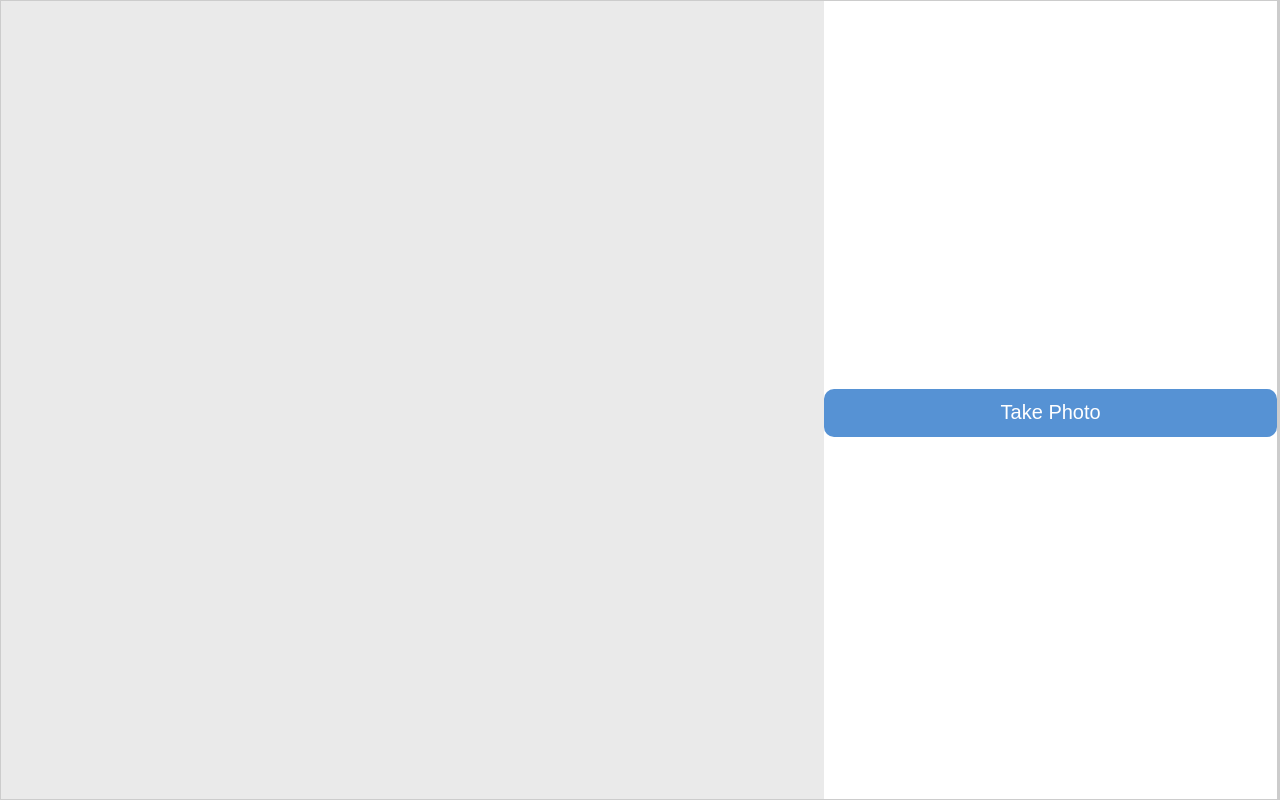
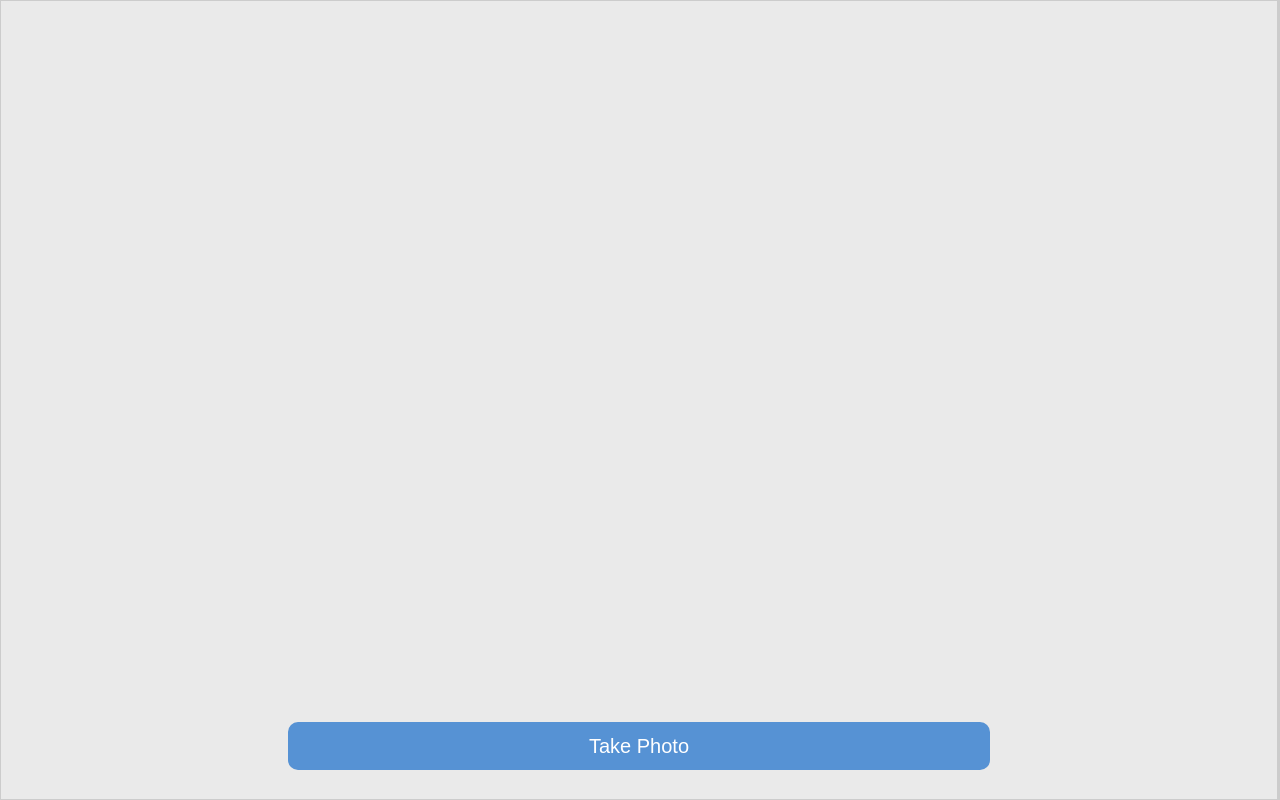
Before and after one commit to harrydnewman/Capstone, a React (Vite) app in the folder frontend/: page /test in a window 1280 px wide. Built offline with nearby package versions, Linux system fonts and the light colour scheme; no server answers.

Commit message:
frontend camera working

```diff
--- a/frontend/src/pages/Test.jsx
+++ b/frontend/src/pages/Test.jsx
@@ -5,20 +5,30 @@
 
 export default function Test() {
     const [expanded, setExpanded] = useState(false);
-    const [image, setImage] = useState(null)
+    const [showTakeButton, setShowTakeButton] = useState(true)
+    const [image, setImage] = useState(null);
+    const [flashActive, setFlashActive] = useState(false);
     const webcamRef = useRef(null);
+
+    const FLASH_DURATION = 400;
 
 useEffect(() => {
     if (image) {
-            console.log("Image state updated!", image);
+        const timer = setTimeout(() => {
             setExpanded(prev => !prev);
-            // You can perform other logic here
+
+        }, FLASH_DURATION);
+        return () => clearTimeout(timer);
     }
 }, [image]);
 
+
     const handleClick = () => {
         console.log('Button clicked!');
+        setFlashActive(true);
         capture()
+        setShowTakeButton(prev => !prev)
+        setTimeout(() => setFlashActive(false), FLASH_DURATION);
     };
     const capture = React.useCallback(
         () => {
@@ -32,6 +42,7 @@
     return (
         <div className={styles.container}>
             <div className={`${styles.box} ${expanded ? styles.leftCollapsed : styles.leftExpanded}`}>
+                {flashActive && <div className={styles.flashOverlay}></div>}
                 {/* <button onClick={() => handleClick()}>Toggle</button> */}
                 <div className={styles.webcamDiv}>
                     <Webcam
@@ -45,11 +56,13 @@
                         }}
                         className={styles.webcam}
                     />
+                <div className={`${styles.takeButtonDiv} ${showTakeButton ? styles.takeButtonShown : styles.takeButtonHidden}`}>
+                {/* <div className={styles.takeButtonDiv}> */}
+                    <button className={styles.takeButton} onClick={handleClick}>
+                        <p className={`${showTakeButton ? styles.takeButtonTextShown : styles.takeButtonTextHidden}`}>Take Photo</p>
+                    </button>
                 </div>
-                    <div className={styles.takeButtonDiv}>
-                        <button className={styles.takeButton} onClick={handleClick}>
-                            <p>Take Photo</p>
-                        </button>
+
                 </div>
             </div>
             <div className={`${styles.box} ${expanded ? styles.rightExpanded : styles.rightCollapsed}`}>
--- a/frontend/src/styles/Test.module.css
+++ b/frontend/src/styles/Test.module.css
@@ -24,27 +24,26 @@
   background: rgb(234, 234, 234);
 }
 
-.flash {
-    position: fixed;
-    top: 0;
-    left: 0;
-    width: 100%;
-    height: 100%;
-    background: white;
-    pointer-events: none;
-    opacity: 0;
-    z-index: 9999;
-  }
 
 .webcam {
   border-radius: 10px;
 }
 
 .takeButtonDiv {
-  width: 55%;
-  height: 6%;
-  margin-top: 2%;
-  transition: transform 0.3s ease;
+  margin-top: 1%;
+  transition: transform 0.5s linear;
+}
+
+.takeButtonShown {
+    width: 55%;
+    height: 6%;
+}
+
+.takeButtonHidden {
+    width: 0%;
+    height: 0%;
+    display: hidden;
+    pointer-events: none;
 }
 
 .takeButton {
@@ -63,10 +62,23 @@
   transform: scale(1.1);
 }
 
-.takeButton p {
+.takeButtonTextShown {
   color: white;
   font-size: 20px;
+  width: 100%;
+  text-align: center;
+  display: flex;
+  align-items: center;
+  justify-content: center;
 }
+
+.takeButtonTextHidden {
+    display: hidden;
+    opacity: 0;
+    pointer-events: none;
+}
+
+
 
 video {
   transform: scaleX(-1);
@@ -88,3 +100,27 @@
 .rightCollapsed {
   width: 0%;
 }
+.flashOverlay {
+    position: fixed;
+    top: 0;
+    left: 0;
+    width: 100vw;
+    height: 100vh;
+    background: white;
+    opacity: 0;
+    pointer-events: none;
+    animation: flashAnim 0.7s ease-out;
+    z-index: 9999;
+  }
+
+  @keyframes flashAnim {
+    0% {
+      opacity: 0;
+    }
+    25% {
+      opacity: 1;
+    }
+    100% {
+      opacity: 0;
+    }
+  }
```
Lines whose indentation alone changed are shown as unchanged.
